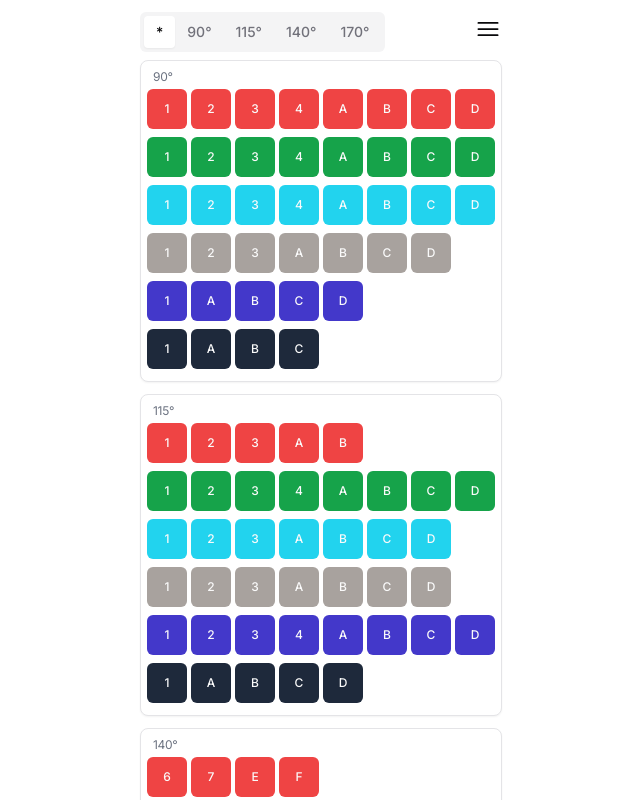
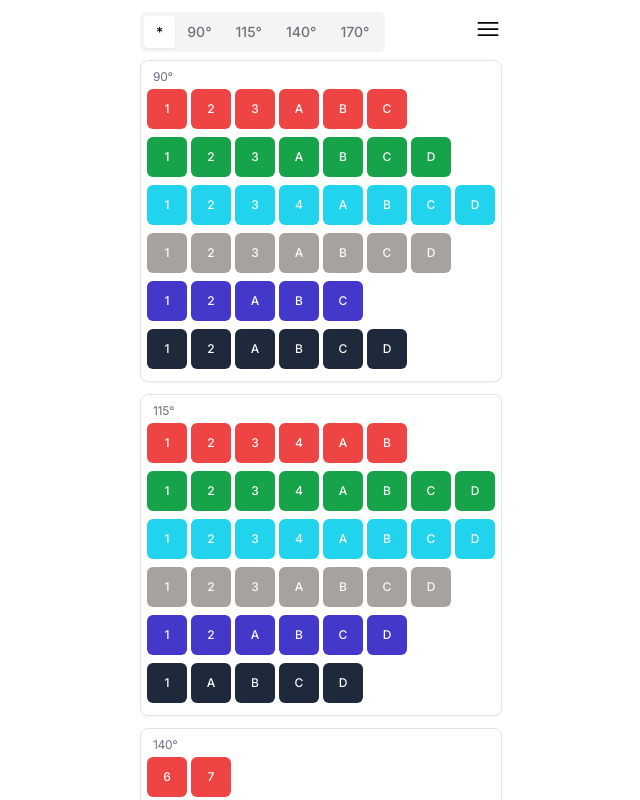
Before and after one commit to semi6/marchocias, a Next.js app: page / in a window 1280 px wide. Shown: the top 800 px of the page, without its empty margins (319-959 px from the left). Built offline with nearby package versions, Linux system fonts and the light colour scheme.

Commit message:
Update routeSettings with new string values

```diff
--- a/app/route_list.tsx
+++ b/app/route_list.tsx
@@ -23,28 +23,28 @@ const RouteList: React.FC<RouteListProps> = ({ selectedWall }) => {
   // 配列だとシングルクォートとカンマがスマホで直接編集しにくいため文字列split
   const routeSettings: any = {
     w90: {
-      g5: '1234ABCD'.split(''),
+      g5: '123ABC'.split(''),
+      g4: '123ABCD'.split(''),
+      g3: '1234ABCD'.split(''),
+      g2: '123ABCD'.split(''),
+      g1: '12ABC'.split(''),
+      g0: '12ABCD'.split(''),
+    },
+    w115: {
+      g5: '1234AB'.split(''),
       g4: '1234ABCD'.split(''),
       g3: '1234ABCD'.split(''),
       g2: '123ABCD'.split(''),
-      g1: '1ABCD'.split(''),
-      g0: '1ABC'.split(''),
-    },
-    w115: {
-      g5: '123AB'.split(''),
-      g4: '1234ABCD'.split(''),
-      g3: '123ABCD'.split(''),
-      g2: '123ABCD'.split(''),
-      g1: '1234ABCD'.split(''),
+      g1: '12ABCD'.split(''),
       g0: '1ABCD'.split(''),
     },
     w140: {
-      g5: '67EF'.split(''),
-      g4: '678EFG'.split(''),
-      g3: '678EFG'.split(''),
-      g2: '678EFG'.split(''),
-      g1: '678EFG'.split(''),
-      g0: '678EFG'.split(''),
+      g5: '67'.split(''),
+      g4: '67E'.split(''),
+      g3: '6EFG'.split(''),
+      g2: '67EFG'.split(''),
+      g1: '6EFGH'.split(''),
+      g0: '6EFGH'.split(''),
     },
     w170: {
       g5: '12'.split(''),
```
